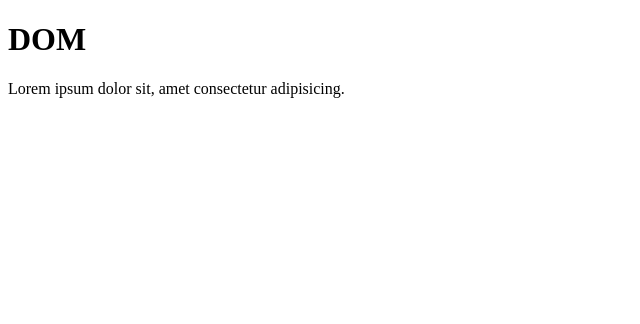
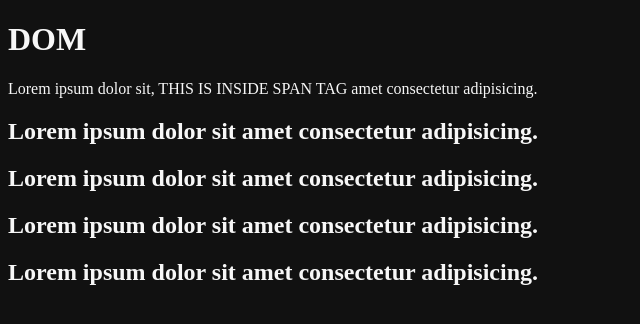
Before and after one commit to Sarveshkumar70/Javascript, a plain HTML site: page _06_DOM/one.html in a window 1280 px wide. Shown: the whole page, without its empty margins (0-640 px from the left). Drawn offline with Linux system fonts and the light colour scheme.

Commit message:
DOM selectors

```diff
--- a/_06_DOM/one.html
+++ b/_06_DOM/one.html
@@ -3,14 +3,32 @@
 <head>
     <meta charset="UTF-8">
     <title>DOM Learning</title>
+
+    <style>
+        #backgroundWebpage{
+            background-color: #111;
+            color: #f7f7f7;
+        }
+
+    </style>
 </head>
 
-<body>
+<body id="backgroundWebpage">
 
     <div class="heading">
         <h1 class="myFirstHeading"> DOM </h1>
-        <p>Lorem ipsum dolor sit, amet consectetur adipisicing.</p>
+
+        <p id="myFirstPara" class="paraClass">Lorem ipsum dolor sit,<span id="mySpan"> THIS IS INSIDE SPAN TAG </span> amet consectetur adipisicing.
+        </p>
+
+        <h2>Lorem ipsum dolor sit amet consectetur adipisicing.</h2>
+        <h2>Lorem ipsum dolor sit amet consectetur adipisicing.</h2>
+        <h2>Lorem ipsum dolor sit amet consectetur adipisicing.</h2>
+        <h2>Lorem ipsum dolor sit amet consectetur adipisicing.</h2>
     </div>
+
+
+
 
 </body>
 </html>
```
Also changed, not shown: _06_DOM/1_dom_selectors.js (added, +75 -0 lines).
